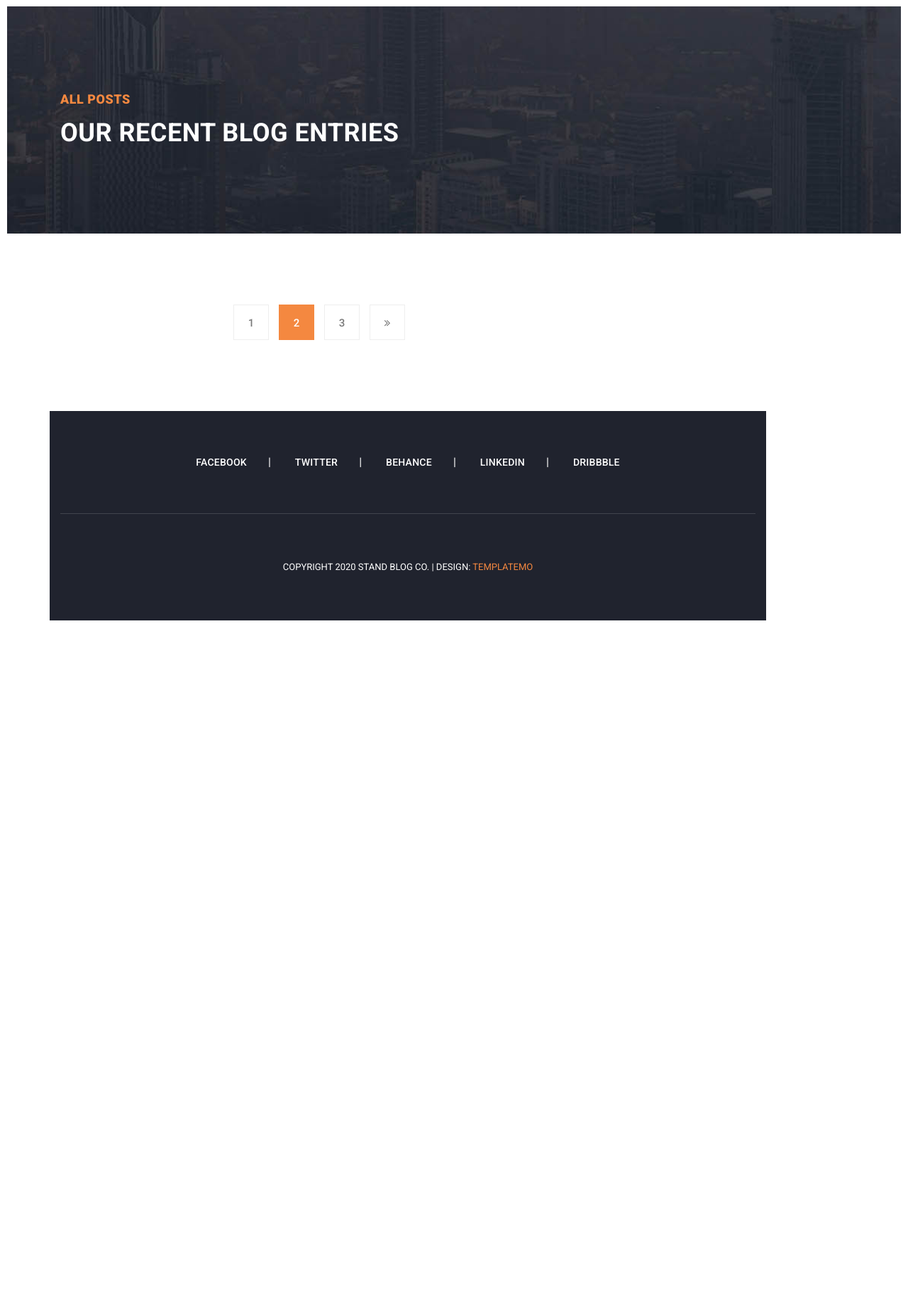
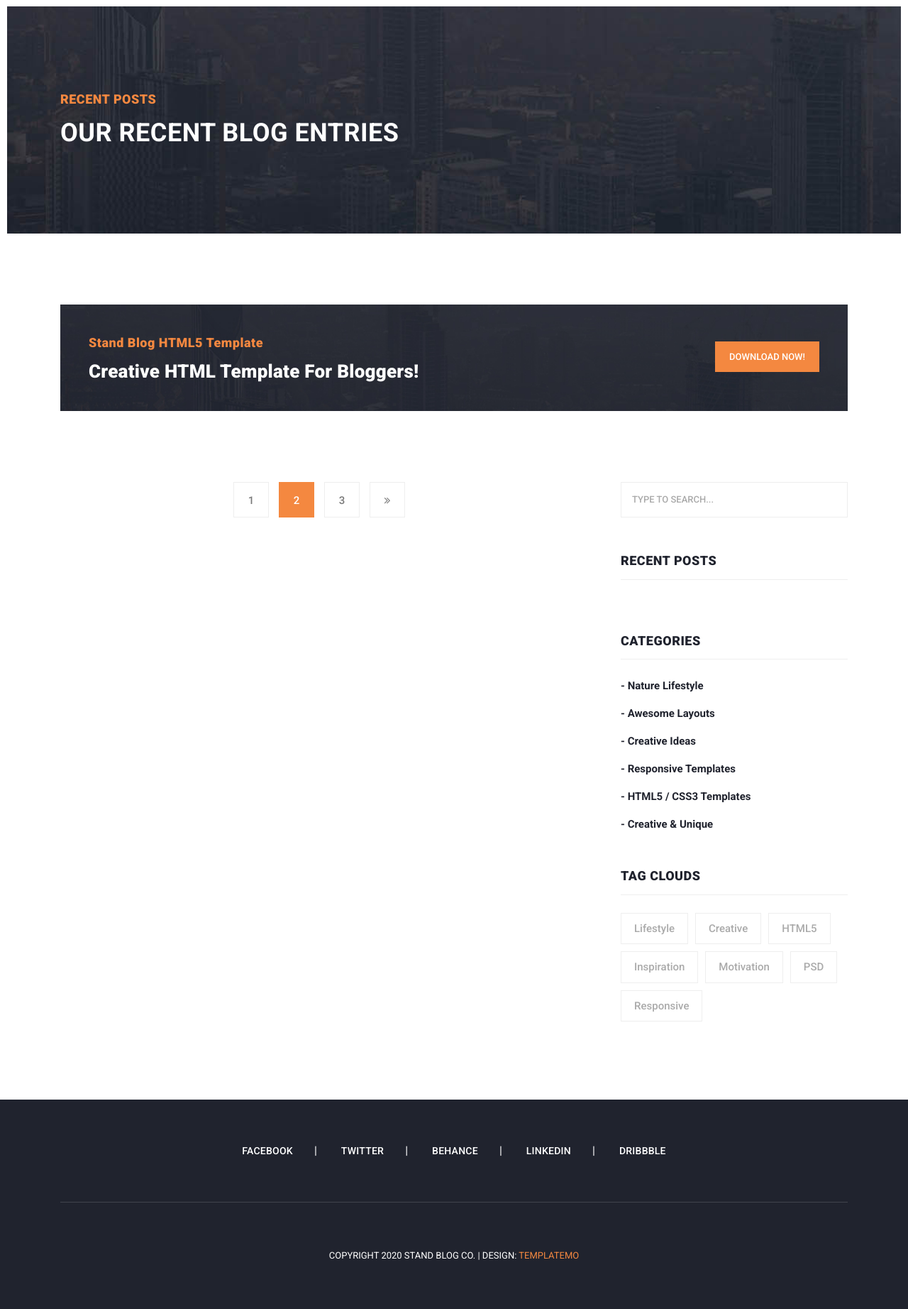
Before and after one commit to faridhaavasi/stand_blog-, a Django app: page /all_post in a window 1280 px wide. Shown: the part 101-1945 px from the top of the page at 71% size. Before the commit the page ends 975 px from the top, so only its background shows below. Run offline with Django 4.2, Linux system fonts and the light colour scheme; data that the repository does not hold is empty; some libraries are stand-ins or nearby versions.

Commit message:
finall sidbar and view all post

```diff
--- a/templates/blog/all_post.html
+++ b/templates/blog/all_post.html
@@ -8,7 +8,7 @@
           <div class="row">
             <div class="col-lg-12">
               <div class="text-content">
-                            <h4>All posts</h4>
+                <h4>Recent Posts</h4>
                 <h2>Our Recent Blog Entries</h2>
               </div>
             </div>
@@ -16,6 +16,30 @@
         </div>
       </section>
     </div>
+
+    <!-- Banner Ends Here -->
+
+    <section class="call-to-action">
+      <div class="container">
+        <div class="row">
+          <div class="col-lg-12">
+            <div class="main-content">
+              <div class="row">
+                <div class="col-lg-8">
+                  <span>Stand Blog HTML5 Template</span>
+                  <h4>Creative HTML Template For Bloggers!</h4>
+                </div>
+                <div class="col-lg-4">
+                  <div class="main-button">
+                    <a href="https://templatemo.com/tm-551-stand-blog" target="_parent">Download Now!</a>
+                  </div>
+                </div>
+              </div>
+            </div>
+          </div>
+        </div>
+      </div>
+    </section>
 
 
     <section class="blog-posts grid-system">
@@ -28,18 +52,17 @@
                     <div class="col-lg-6">
                   <div class="blog-post">
                     <div class="blog-thumb">
-                                        <img src="assets/images/blog-thumb-01.jpg" alt="">
+                      <img src="{{ post.img.url }}" alt="{{ post.title }}">
                     </div>
                     <div class="down-content">
                       <span>Lifestyle</span>
-                                        <a href="post-details.html"><h4>Donec tincidunt leo</h4></a>
+                      <a href="post-details.html"><h4>{{ post.title }}</h4></a>
                       <ul class="post-info">
-                                            <li><a href="#">Admin</a></li>
-                                            <li><a href="#">May 31, 2020</a></li>
+                        <li><a href="#">{{ post.other }}</a></li>
+                        <li><a href="#">{{ post.created }}</a></li>
                         <li><a href="#">12 Comments</a></li>
                       </ul>
-                                        <p>Nullam nibh mi, tincidunt sed sapien ut, rutrum hendrerit velit. Integer
-                                            auctor a mauris sit amet eleifend.</p>
+                      <p>{{ post.title }}</p>
                       <div class="post-options">
                         <div class="row">
                           <div class="col-lg-12">
@@ -56,7 +79,6 @@
                 </div>
                 {% endfor %}
 
-
                 <div class="col-lg-12">
                   <ul class="page-numbers">
                     <li><a href="#">1</a></li>
@@ -68,9 +90,9 @@
               </div>
             </div>
           </div>
+            {% include 'includes/sidbar.html' %}
 
-
-
+    </section>
 
 
 
--- a/templates/includes/sidbar.html
+++ b/templates/includes/sidbar.html
@@ -1,3 +1,15 @@
+<div class="col-lg-4">
+    <div class="sidebar">
+        <div class="row">
+            <div class="col-lg-12">
+                <div class="sidebar-item search">
+                    <form id="search_form" name="gs" method="GET" action="#">
+                        <input type="text" name="q" class="searchText" placeholder="type to search..."
+                               autocomplete="on">
+                    </form>
+                </div>
+            </div>
+
             <div class="col-lg-12">
             <div class="sidebar-item recent-posts">
                 <div class="sidebar-heading">
```
Lines whose indentation alone changed are shown as unchanged.
